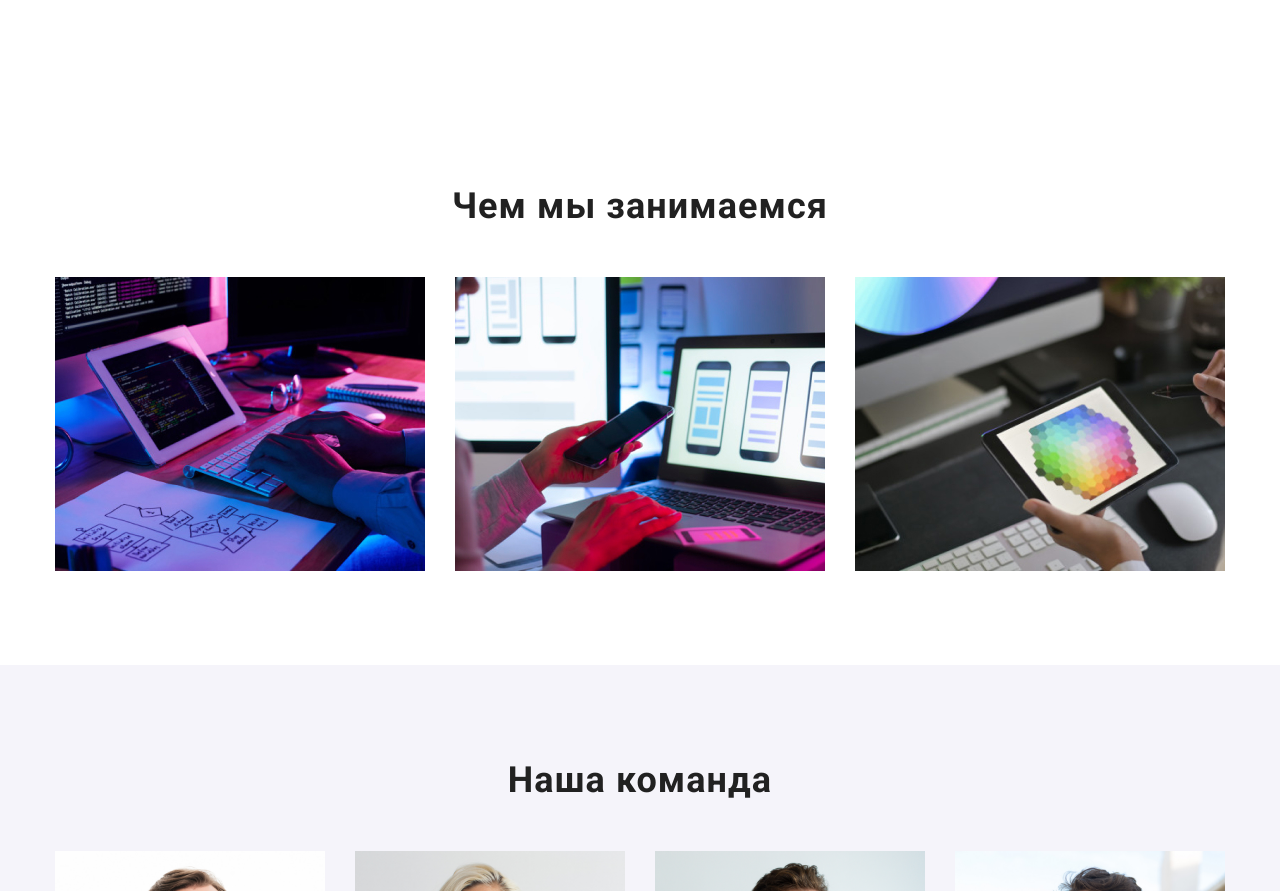
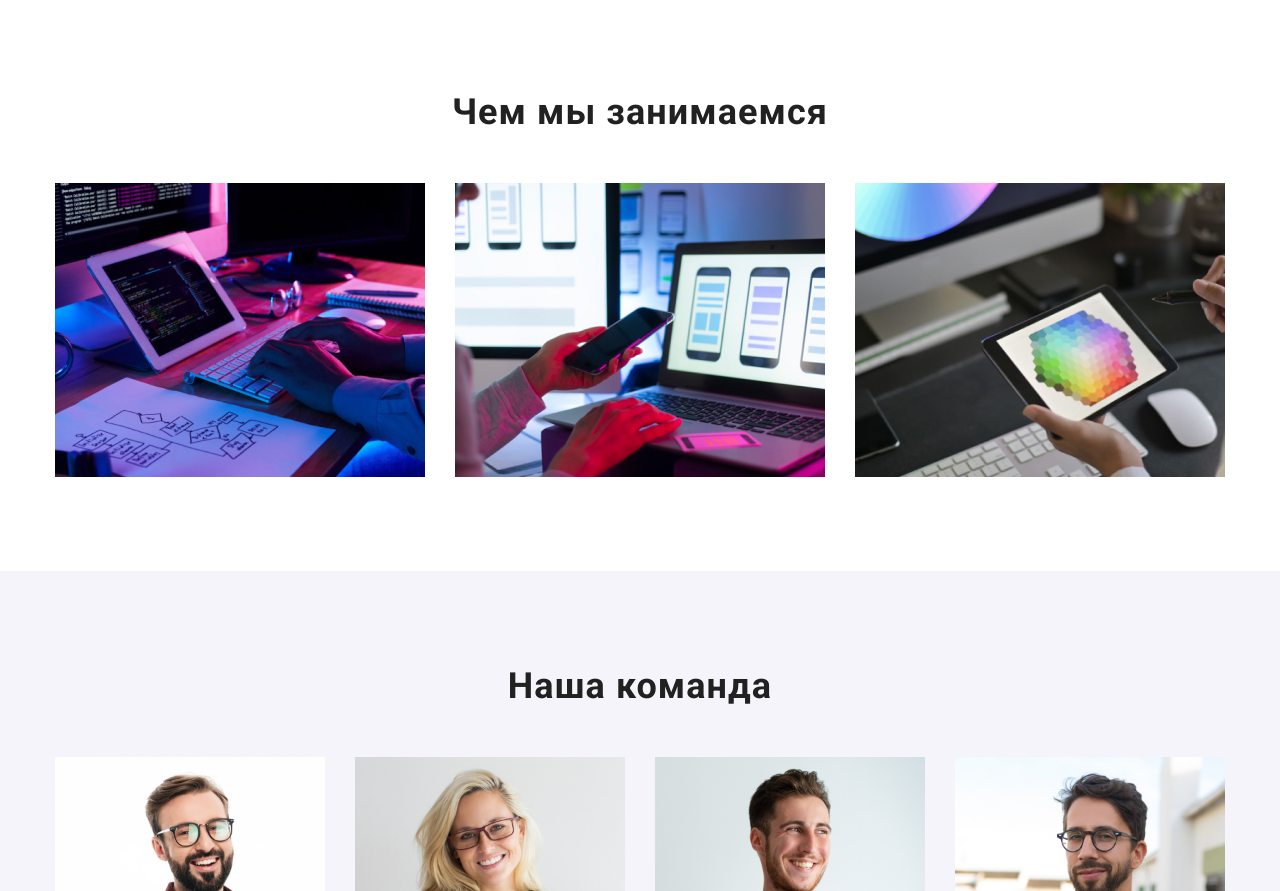
Before and after one commit to Novoidarskyi/goit-markup-hw-04, a plain HTML site: page index.html in a window 1280 px wide. Shown: the part 1025-1916 px from the top of the page. Drawn offline with nearby package versions, Linux system fonts and the light colour scheme.

Commit message:
Исправлена секция Чем мы занимаемся

```diff
--- a/css/main.css
+++ b/css/main.css
@@ -267,6 +267,10 @@ img {
 
 /*++++++++++ Works ++++++++++*/
 
+.works {
+  padding-bottom: 94px;
+}
+
 .woks-title-list {
   display: flex;
   align-items: center;
--- a/index.html
+++ b/index.html
@@ -124,7 +124,7 @@
         </div>
       </section>
       <!-- Чем мы занимаемся -->
-      <section class="works section-container">
+      <section class="works">
         <div class="container">
         <h2 class="woks-title section-title">Чем мы занимаемся</h2>
         <ul class="woks-title-list">
```
